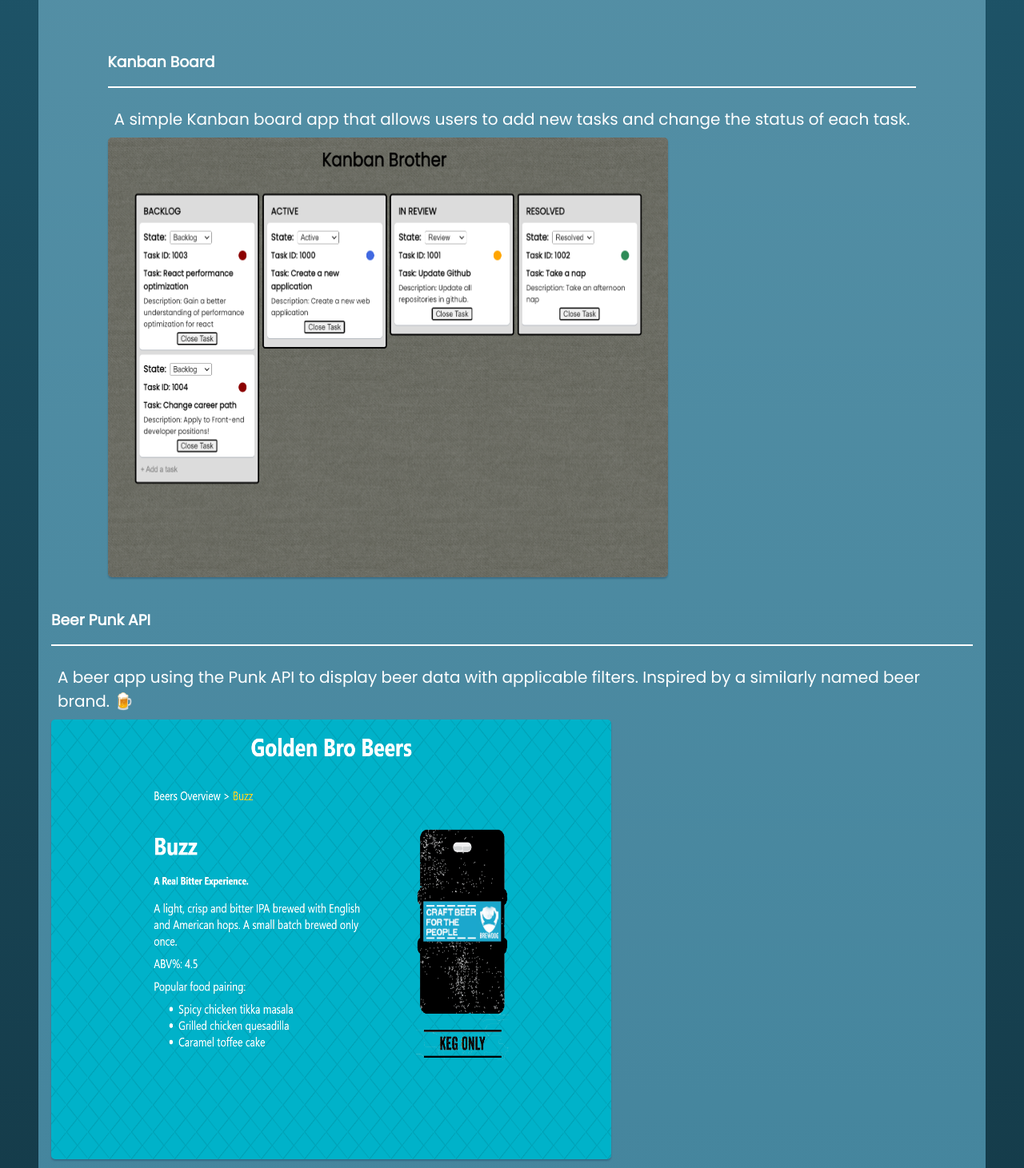
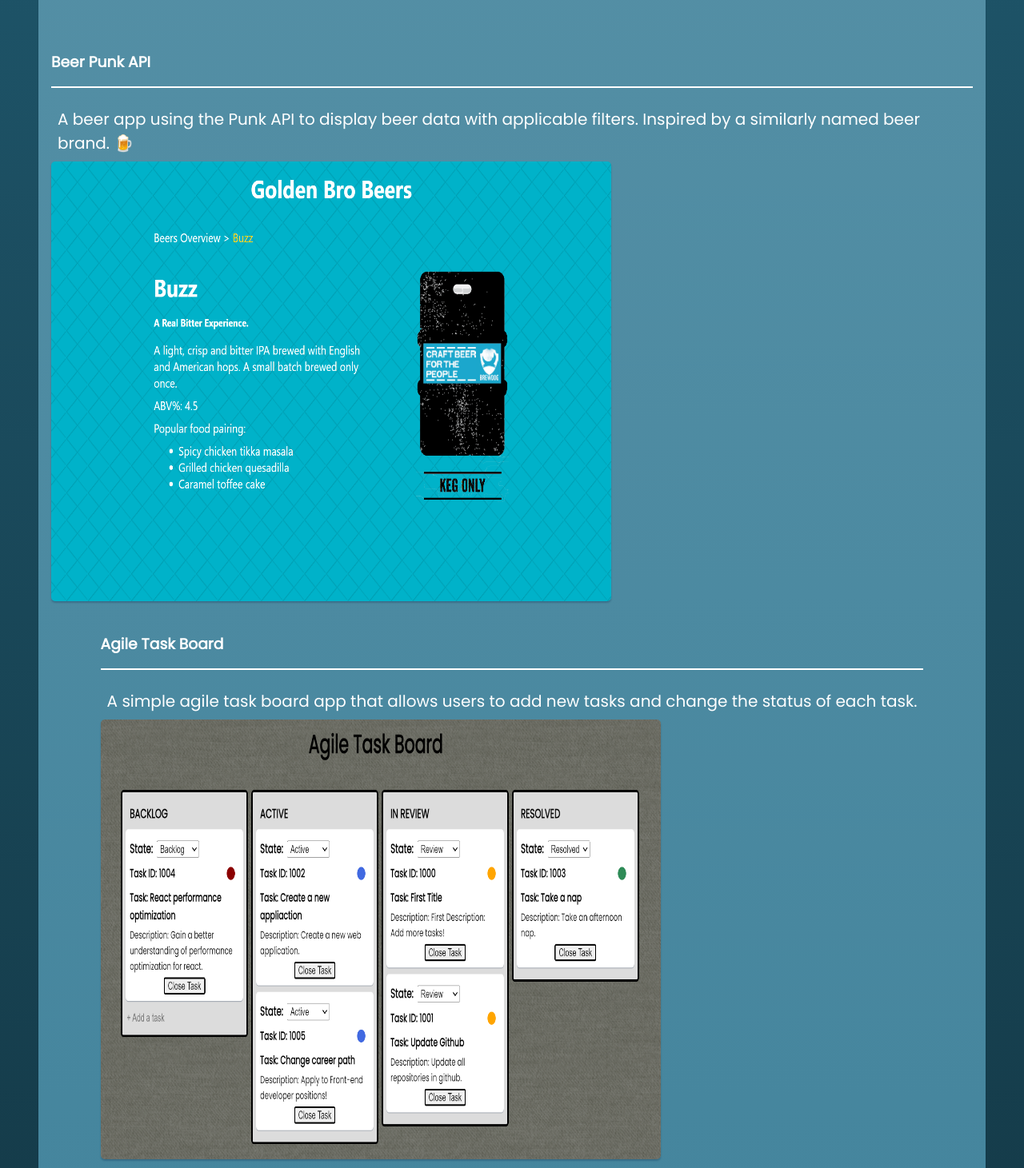
Before and after one commit to kvn-nguyen/portfolio, a Next.js app: page / in a window 1280 px wide. Shown: the part 2169-3630 px from the top of the page at 80% size. Built offline with nearby package versions, Linux system fonts and the light colour scheme.

Commit message:
updated task board project

```diff
--- a/components/Projects.js
+++ b/components/Projects.js
@@ -25,21 +25,7 @@
         }`}
       >
         <h1>NOTABLE PROJECTS</h1>
-        <div className={styles.projectContent}>
-          <h3>Kanban Board</h3>
-          <hr></hr>
-          <p>
-            A simple Kanban board app that allows users to add new tasks and
-            change the status of each task.
-          </p>
-          <a
-            href="https://kanban-board-kvn-nguyen.vercel.app/"
-            target="_blank"
-            rel="noopener noreferrer"
-          >
-            <img src="/static/kanban-app.png" alt="kanban app" />
-          </a>
-        </div>
+
         <div className={styles.projectContent}>
           <h3>Beer Punk API</h3>
           <hr></hr>
@@ -55,6 +41,23 @@
             <img src="/static/beer-app.png" alt="beer app" />
           </a>
         </div>
+
+        <div className={styles.projectContent}>
+          <h3>Agile Task Board</h3>
+          <hr></hr>
+          <p>
+            A simple agile task board app that allows users to add new tasks and
+            change the status of each task.
+          </p>
+          <a
+            href="https://agile-task-board-git-main-kvn-nguyen.vercel.app/"
+            target="_blank"
+            rel="noopener noreferrer"
+          >
+            <img src="/static/agile-app.png" alt="agile app" />
+          </a>
+        </div>
+
         <div className={styles.projectContent}>
           <h3>Pokemon Hangman</h3>
           <hr></hr>
```
Also changed, not shown: public/static/agile-app.png (added), public/static/kanban-app.png (deleted).
